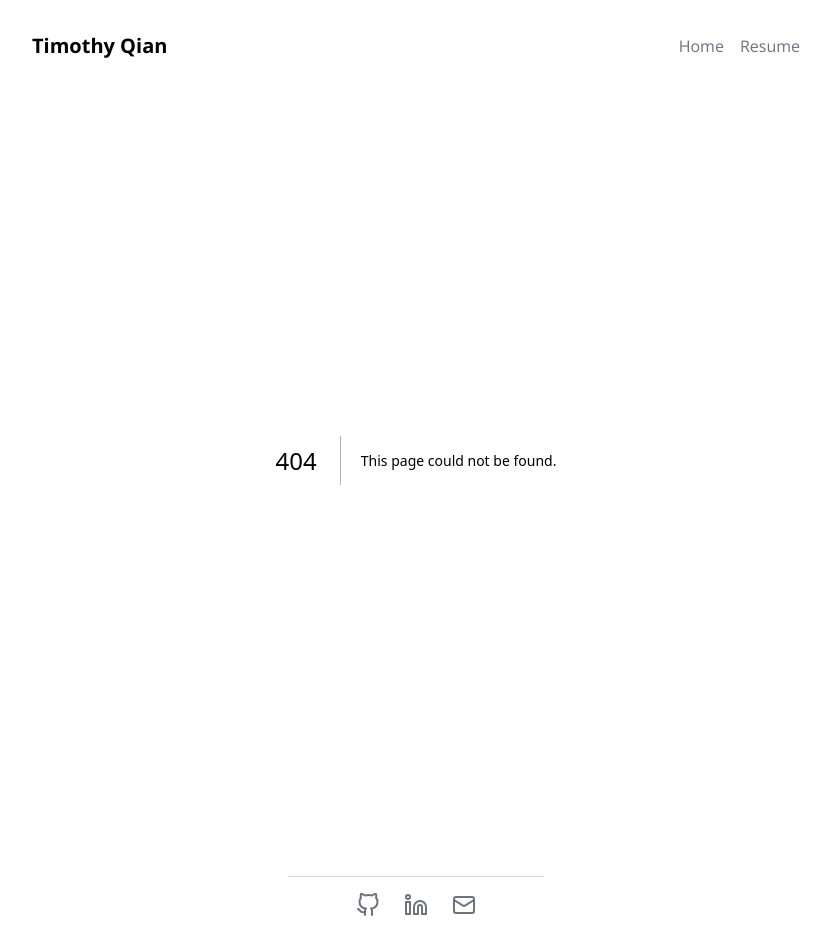
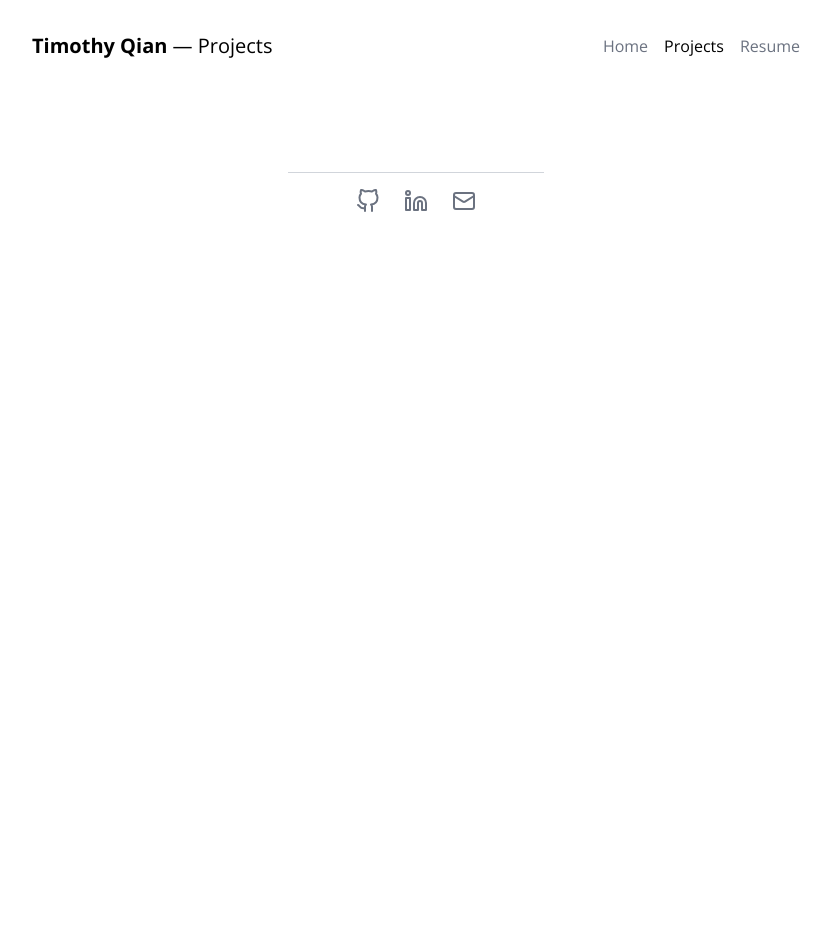
Before and after one commit to 12tqian/12tqian.github.io, a Next.js app: page /projects in a window 1280 px wide. Before the commit this address had no page. Shown: the whole page, without its empty margins (224-1054 px from the left). After the commit the page ends 800 px from the top, so only its background shows below. Built offline with nearby package versions, Linux system fonts and the light colour scheme.

Commit message:
projects init

```diff
--- a/src/app/components/Header.tsx
+++ b/src/app/components/Header.tsx
@@ -25,6 +25,10 @@ const links = [
   {
     name: "Home",
     href: "/",
+  },
+  {
+    name: "Projects",
+    href: "/projects",
   },
   {
     name: "Resume",
--- /dev/null
+++ b/src/app/projects/page.tsx
@@ -0,0 +1,8 @@
+import Link from "next/link";
+
+export default function Projects() {
+  return (
+    <main className="w-full flex flex-col items-start py-12">
+    </main>
+  );
+}
--- a/src/app/resume/page.tsx
+++ b/src/app/resume/page.tsx
@@ -225,4 +225,3 @@ export default function Resume() {
     </main>
   );
 }
-// https://patents.justia.com/patent/20230259806
```
